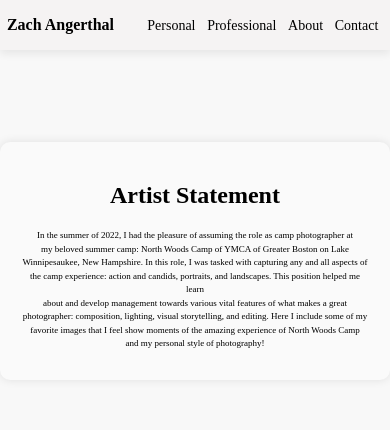
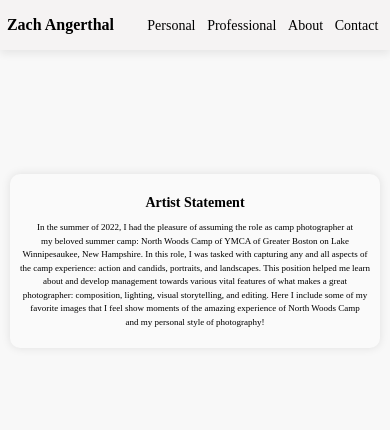
Before and after one commit to etandawrecker/zach_website, a React (Create React App) app: page /northwoods in a window 390 px wide. Shown: the top 430 px of the page. Built offline with nearby package versions, Linux system fonts and the light colour scheme.

Commit message:
fixed artist card for northwoods

```diff
--- a/src/Pages/Professional/Northwoods.css
+++ b/src/Pages/Professional/Northwoods.css
@@ -15,11 +15,11 @@
     text-align: center;
 }
 
-.artist-statement-card p {
+.northwoods-artist-statement-card p {
   line-height: 1.5;
 }
 
-.artist-statement-card h2 {
+.northwoods-artist-statement-card h2 {
     font-size: 1.5rem;
     margin-bottom: 10px;
 }
@@ -31,16 +31,16 @@
         margin-bottom: 1vh;
       }
 
-    .artist-statement-card {
+    .northwoods-artist-statement-card {
         padding: 15px;
     }
 
-    .artist-statement-card h2 {
+    .northwoods-artist-statement-card h2 {
         font-size: 16px;
         margin-bottom: 10px;
     }
 
-    .artist-statement-card p {
+    .northwoods-artist-statement-card p {
         font-size: 12px;
         line-height: 1.5;
     }
@@ -55,16 +55,16 @@
         margin-bottom: 1vh;
       }
 
-    .artist-statement-card {
+    .northwoods-artist-statement-card {
         padding: 10px;
     }
 
-    .artist-statement-card h2 {
+    .northwoods-artist-statement-card h2 {
         font-size: 14px;
         margin-bottom: 10px;
     }
 
-    .artist-statement-card p {
+    .northwoods-artist-statement-card p {
         font-size: 9px;
         line-height: 1.5;
     }
```
